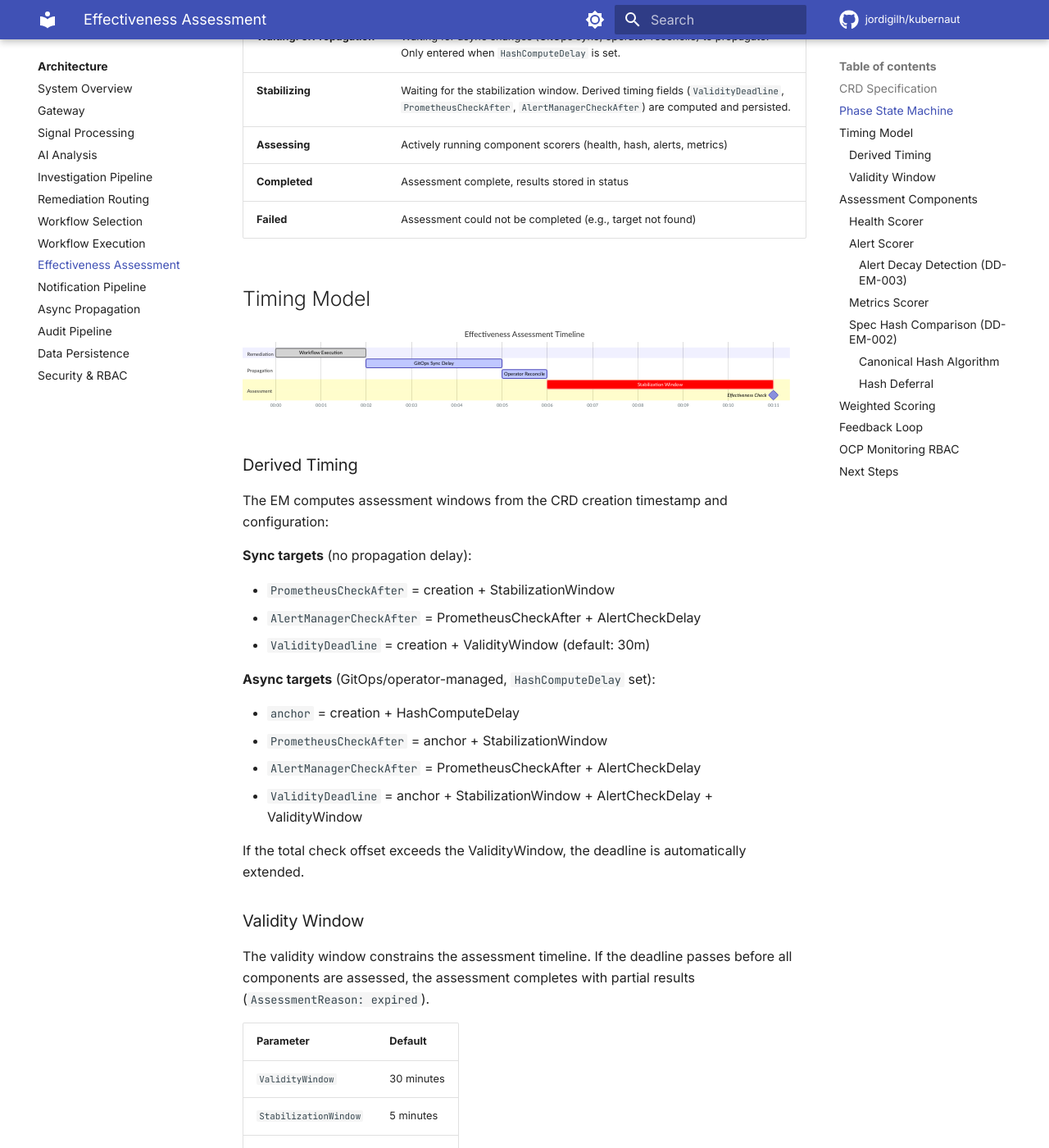
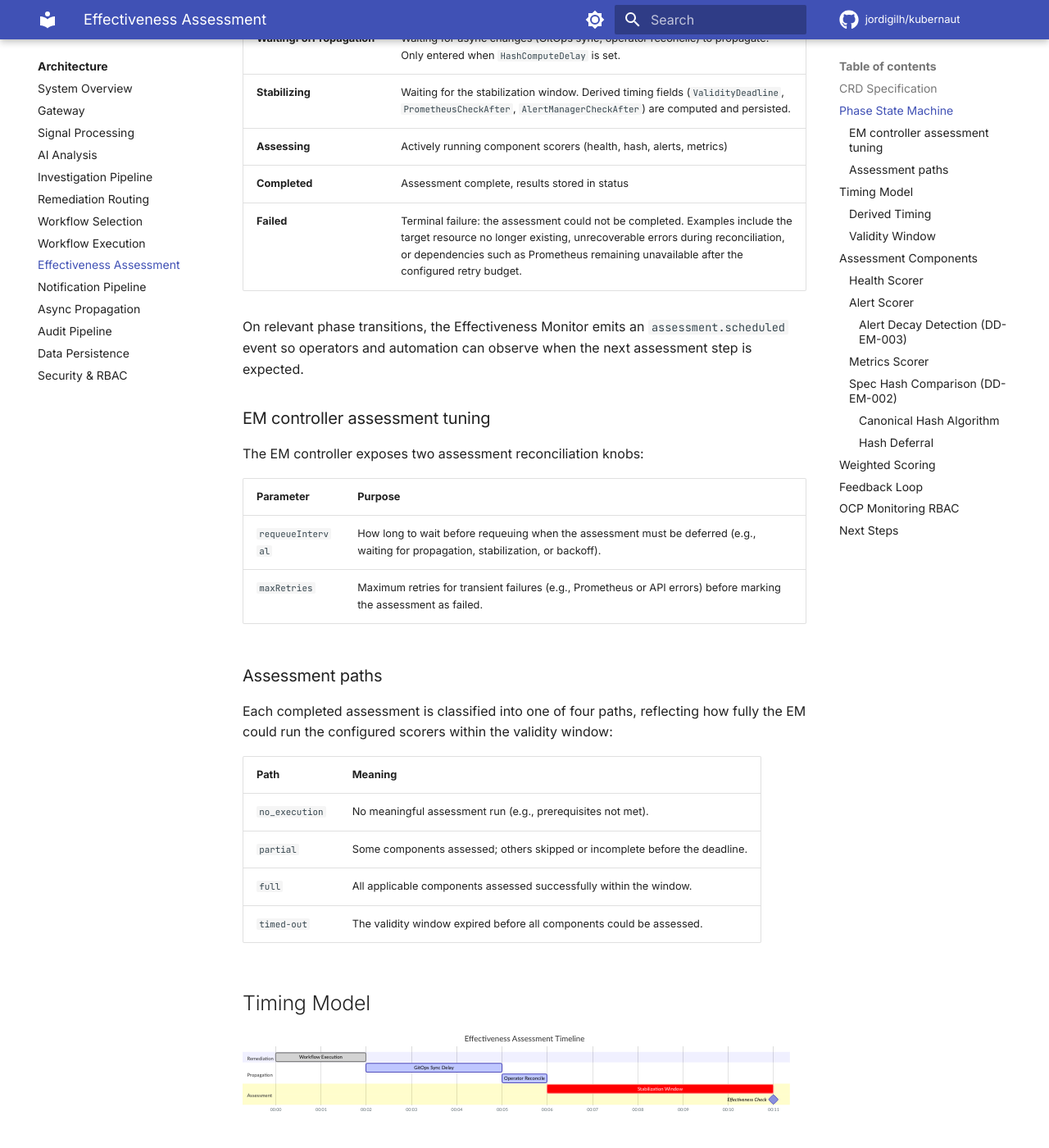
Before and after one commit to jordigilh/kubernaut-docs, an MkDocs documentation site: the page built from docs/architecture/effectiveness.md, in a window 1280 px wide and 1400 px high, scrolled down 1242 px. Shown: the whole window at 82% size. Built offline with MkDocs 1.6.1 and Material for MkDocs 9.7.7, drawn with Linux system fonts in a browser that asks for light colours; comment, search, counter and statistics services are not loaded; the version menu is left out; some of the changed text lies outside the part shown.

Commit message:
docs(v1.2): effectiveness monitor and notification pipeline updates
- Document EM Failed phase, scheduled assessment event, new config
  knobs (requeueInterval, maxRetries), and four assessment paths (#573)
- Document ConfigMap content in RO/EM spec hash computation (#396)
- Document EA results in completion notifications (#318)
- Document hash-capture degradation notifications (#546)
- Add cluster name/UUID to all notification channels (#615, #621)
- Update all notification type/priority values to PascalCase (#453, #459, #640)
- Document status-update notification for NoAction (#590)
- Add RR name in notifications (#626) and field reordering (#627)
- Fix EM metrics reliability note (#625, #639)
- Add notification metrics collapse (#68)
- Add EM config knobs to configuration.md

Closes #64, #65. Partially addresses #66, #68.

Made-with: Cursor

```diff
--- a/docs/architecture/effectiveness.md
+++ b/docs/architecture/effectiveness.md
@@ -20,7 +20,7 @@ stateDiagram-v2
     Pending --> WaitingForPropagation : HashComputeDelay set
     Pending --> Stabilizing : No propagation delay
     Pending --> Assessing : Direct (edge case)
-    Pending --> Failed : Target not found
+    Pending --> Failed : Terminal failure
     WaitingForPropagation --> Stabilizing : Propagation delay elapsed
     WaitingForPropagation --> Failed : Error
     Stabilizing --> Assessing : Stabilization window elapsed
@@ -36,7 +36,29 @@ stateDiagram-v2
 | **Stabilizing** | Waiting for the stabilization window. Derived timing fields (`ValidityDeadline`, `PrometheusCheckAfter`, `AlertManagerCheckAfter`) are computed and persisted. |
 | **Assessing** | Actively running component scorers (health, hash, alerts, metrics) |
 | **Completed** | Assessment complete, results stored in status |
-| **Failed** | Assessment could not be completed (e.g., target not found) |
+| **Failed** | Terminal failure: the assessment could not be completed. Examples include the target resource no longer existing, unrecoverable errors during reconciliation, or dependencies such as Prometheus remaining unavailable after the configured retry budget. |
+
+On relevant phase transitions, the Effectiveness Monitor emits an `assessment.scheduled` event so operators and automation can observe when the next assessment step is expected.
+
+### EM controller assessment tuning
+
+The EM controller exposes two assessment reconciliation knobs:
+
+| Parameter | Purpose |
+|---|---|
+| `requeueInterval` | How long to wait before requeuing when the assessment must be deferred (e.g., waiting for propagation, stabilization, or backoff). |
+| `maxRetries` | Maximum retries for transient failures (e.g., Prometheus or API errors) before marking the assessment as failed. |
+
+### Assessment paths
+
+Each completed assessment is classified into one of four paths, reflecting how fully the EM could run the configured scorers within the validity window:
+
+| Path | Meaning |
+|---|---|
+| `no_execution` | No meaningful assessment run (e.g., prerequisites not met). |
+| `partial` | Some components assessed; others skipped or incomplete before the deadline. |
+| `full` | All applicable components assessed successfully within the window. |
+| `timed-out` | The validity window expired before all components could be assessed. |
 
 ## Timing Model
 
@@ -141,6 +163,8 @@ Compares pre-remediation and post-remediation metrics from Prometheus:
 
 Respects `PrometheusCheckAfter` deadline and uses `PrometheusLookback` (default: 10m) for the query range.
 
+**Reliability (v1.2+)**: The interaction between `ValidityWindow` and alert duration was corrected so metrics windows align with the assessment timeline. Metrics scoring is now reliable when both are configured.
+
 ### Spec Hash Comparison (DD-EM-002)
 
 Compares the resource specification before and after remediation to detect drift:
@@ -148,6 +172,8 @@ Compares the resource specification before and after remediation to detect drift
 1. **Pre-remediation hash**: From `EA.Spec.PreRemediationSpecHash` (captured by RO before execution) or queried from DataStorage
 2. **Post-remediation hash**: Computed live via `CanonicalSpecHash(target.Spec)`
 3. **Comparison**: `postHash == preHash` → `Match=true` (spec unchanged). `postHash != preHash` can mean the remediation intentionally changed the spec (normal) or an external actor modified it during the assessment window (spec drift). The assessment distinguishes these by tracking whether the spec changed *after* the stabilization window began.
+
+**ConfigMap content (v1.2+)**: The RO and EM spec hash includes content from mounted ConfigMaps — specifically `.data` and `.binaryData` — while excluding Secret material. If a referenced ConfigMap changes between pre-capture and post-capture, the hash will differ, which is expected for effectiveness comparisons that include configuration mounted from ConfigMaps.
 
 #### Canonical Hash Algorithm
 
```
Also changed, not shown: docs/architecture/notification.md (+32 -6 lines), docs/user-guide/configmap-notification.md (+3 -3 lines), docs/user-guide/configuration.md (+2 -0 lines), docs/user-guide/effectiveness.md (+8 -0 lines), docs/user-guide/notifications.md (+8 -6 lines).
